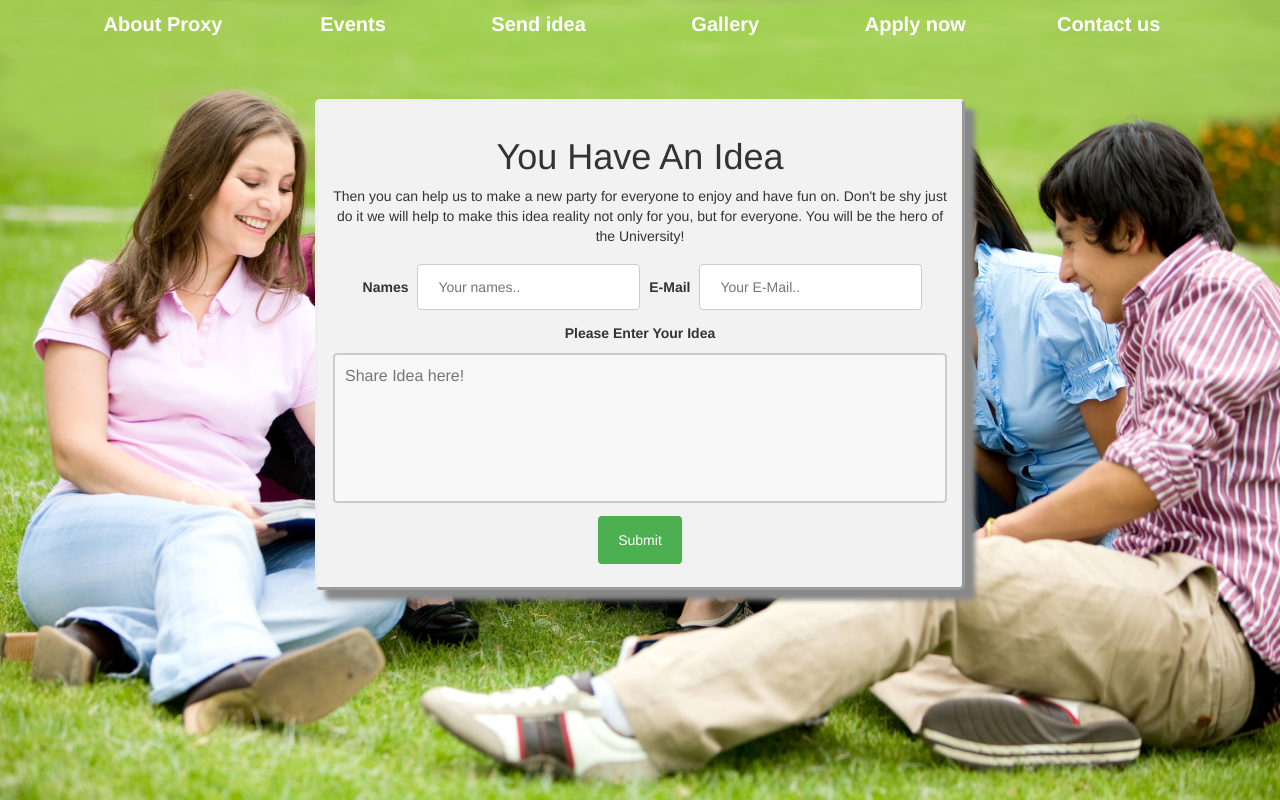
After one commit to diemonator/web-team, a PHP site: page /GiveYourIdea.html in a window 1280 px wide. The commit adds this page. Run offline with PHP 8.4, Linux system fonts and the light colour scheme.

Commit message:
Fixed and new stuff

```diff
--- /dev/null
+++ b/GiveYourIdea.html
@@ -0,0 +1,52 @@
+<!doctype html>
+<html>
+    <head>
+    <title>Proxy</title>
+    <link rel="stylesheet" href="css/bootstrap.min.css">
+    <link rel="stylesheet" href="css/bootstrap-theme.min.css">
+    <link rel="stylesheet" href="css/stylesayourIdeas.css">
+
+    </head>
+    <body background="images/college-students.jpg"; style="background-size:cover";>
+        <div>
+        <div class="container">
+        <ul class="nav nav-pills nav-justified">
+            <li class="nav-item">
+                <a class="nav-link" href="#" style="font-weight: bold;">About Proxy</a>
+            </li>
+            <li class="nav-item">
+                <a class="nav-link" href="#" style="font-weight: bold;">Events</a>
+            </li>
+            <li class="nav-item">
+                <a class="nav-link" href="#" style="font-weight: bold;">Send idea</a>
+            </li>
+            <li class="nav-item">
+                <a class="nav-link" href="#" style="font-weight: bold;">Gallery</a>
+            </li>
+             <li class="nav-item">
+                <a class="nav-link" href="#" style="font-weight: bold;">Apply now</a>
+            </li>
+             <li class="nav-item">
+                <a class="nav-link" href="#" style="font-weight: bold;">Contact us</a>
+            </li>
+        </ul>
+        </div>
+        </div>
+    </body>
+        <div class="forms" >
+            <form action="/action_page.php">
+            <h1> You Have An Idea </h1>
+            <p> Then you can help us to make a new party for everyone to enjoy and have fun on. Don't be shy just do it we will help to make this idea reality not only for you, but for everyone. You will be the hero of the University! </p>
+            <fieldset>
+            <label for="name">Names</label>
+            <input type="text" id="names" name="Names" placeholder="Your names..">
+
+            <label for="e-mail">E-Mail</label>
+            <input type="text" id="e-mail" name="e-mail" placeholder="Your E-Mail..">
+            </fieldset>
+            <label> Please Enter Your Idea </label>
+            <textarea placeholder="Share Idea here!" cols="30" rows="5"></textarea>
+            <input type="submit" value="Submit">
+            </form>
+        </div>
+</html>
--- /dev/null
+++ b/css/stylesayourIdeas.css
@@ -0,0 +1,164 @@
+nav.navbar {
+	border: 0px;
+	margin: 0px;
+}
+
+.nav-tabs > li {
+    float:none;
+    display:inline-block;
+    zoom:1;
+}
+
+.nav-tabs {
+    text-align:center;
+}
+
+ul.nav a:hover {
+    color: #5669bc;
+    background-color: white;
+}
+ul.nav a {
+	color: #c689d6;
+}
+ul.nav a:visited {
+    color: #5669bc;
+    background-color: white;
+}
+ul.nav a:visited:hover {
+	color: #c689d6;
+}
+.jumbotron {
+    background-color: transparent;
+}
+
+div.centre {
+  width: 400px;
+  display: block;
+  margin-left: auto;
+  margin-right: auto;
+}
+
+ul.nav {
+    color: white !important;
+    font-size: 20px;
+}
+
+ul.nav a:hover {
+    color: #5669bc;
+}
+
+.background-wrap {
+    position: fixed;
+    z-index: -1000;
+    width: 100%;
+    height: 100%;
+    overflow: hidden;
+    top: 0;
+    left: 0;
+}
+
+ul li a.nav-link {
+    color: white;
+}
+
+#video-bg-elem {
+    position: absolute;
+    top: 0;
+    left: 0;
+    min-height: 100%;
+    min-width: 100%;
+    opacity: 1;
+}
+
+.vertical-center {
+    min-height: 100%;
+    display: flex;
+    align-items: center;
+    text-align: center;
+}
+
+.shadow {
+    color: white;
+    font: bold 52px Helvetica, Arial, Sans-Serif;
+    text-shadow: 2px 2px #5669bc, 4px 4px #5669bc, 6px 6px #5669bc;
+}
+
+.shadow:hover {
+    position: relative;
+    top: -6px;
+    left: -6px;
+    text-shadow: 2px 2px #70afea, 4px 4px #70afea, 6px 6px #70afea, 8px 8px #70afea, 10px 10px #70afea, 12px 12px #70afea;
+}
+
+fieldset {
+    border:0px; padding:0px; margin-bottom: 0px; display: block;
+}
+
+body {
+    background-position: fixed;
+    margin: 0;
+    padding: 0;
+    margin-bottom: 20px;
+}
+
+textarea {
+    width: 100%;
+    height: 150px;
+    padding: 10px 10px;
+    box-sizing: border-box;
+    border: 2px solid #ccc;
+    border-radius: 4px;
+    background-color: #f8f8f8;
+    font-size: 16px;
+    resize: none;
+}
+
+.position {
+  position: absolute;
+  left: 5px;
+  margin-top: 20px;
+  right: 5px;
+  bottom: 5px;
+  border: 1px solid #CCC; /* style like textarea */
+}
+
+input[type=text], select {
+    padding: 12px 20px;
+    margin: 8px 0;
+    display: inline-block;
+    border: 1px solid #ccc;
+    border-radius: 4px;
+    box-sizing: border-box;
+}
+
+input[type=submit] {
+    background-color: #4CAF50;
+    color: white;
+    padding: 14px 20px;
+    margin: 8px 0;
+    border: none;
+    border-radius: 4px;
+    cursor: pointer;
+}
+
+input[type=submit]:hover {
+    background-color: #45a049;
+}
+
+.forms {
+    padding: 15px;
+    border-style: outset;
+    box-shadow: 10px 10px 5px #888888;
+    text-align: center;
+    width: 650px;
+    border-radius: 5px;
+    background-color: #f2f2f2;
+    margin: 50px auto;
+}
+
+label {
+    display: inline-block;
+    max-width: 100%;
+    margin: 5px 5px 10px 5px;
+    font-weight: 700;
+}
```
Also changed, not shown: css/ApplyStyle.css (+11 -10 lines), images/college-students.jpg (added), images/logo.png (added).
